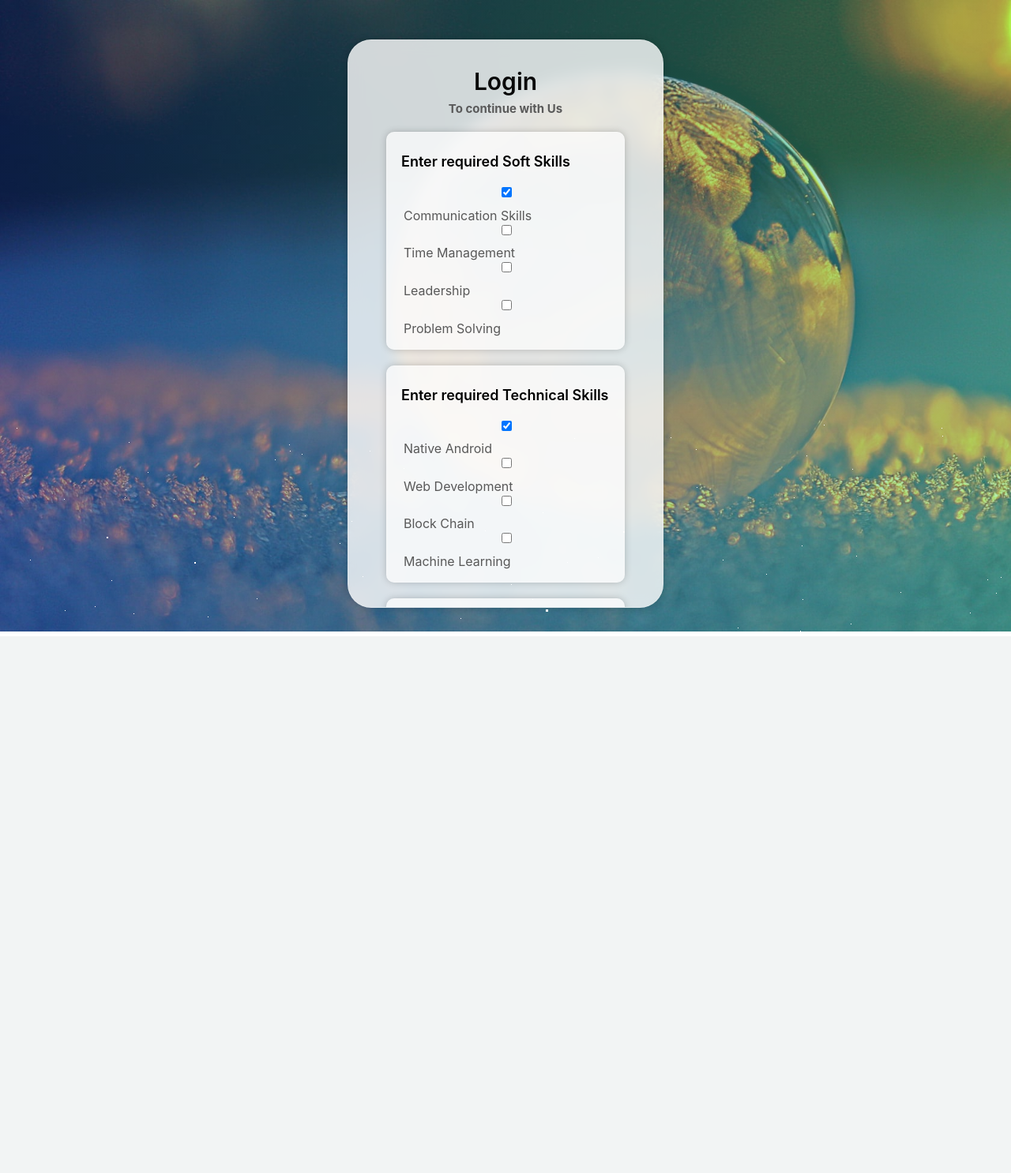
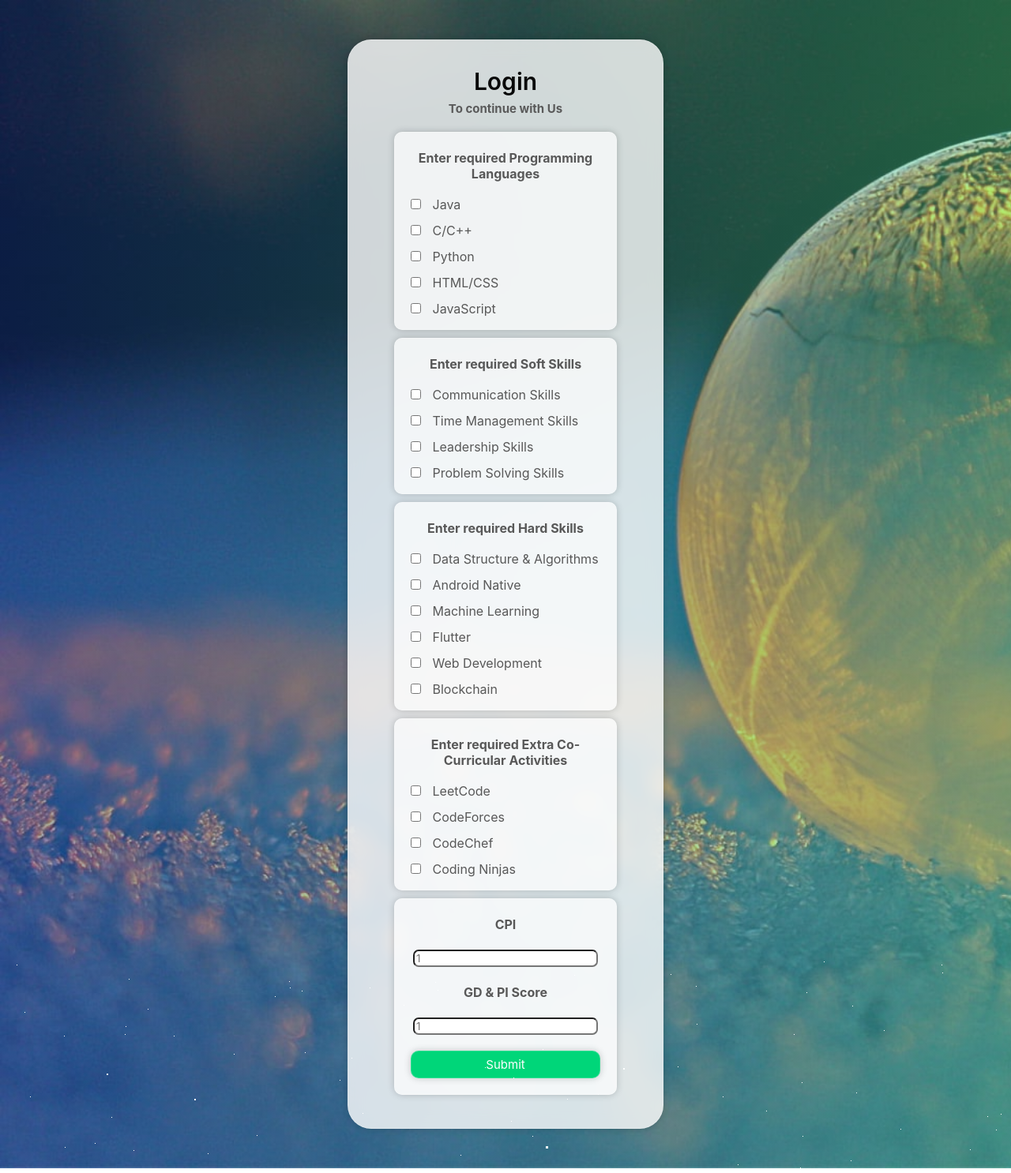
Before and after one commit to konpeeyush/GLAthon, a Flask app: template templates/login.html in a window 1280 px wide. Shown: the whole page at 79% size. Before the commit the page ends 806 px from the top, so only its background shows below. Run offline with Flask 2, Linux system fonts and the light colour scheme; the template is opened without the code that fills it, so the values that code supplies are empty; parts of the project's set-up code (start-up, migrations or seed data) failed here and were passed over.

Commit message:
Adding changes

```diff
--- a/static/styles/login.css
+++ b/static/styles/login.css
@@ -7,7 +7,13 @@ html {
     margin: 0;
     padding: 0;
     color: #585858;
+    /* max-width: 100%; */
+    /* overflow-x:hidden; */
+    /* overflow-y: hidden; */
+    /* height: 100%; */
+    /* height: fit-content; */
 }
+
 
 * {
     box-sizing: border-box;
@@ -86,11 +92,11 @@ ol {
 
 .w3l-login {
     position: relative;
-    height: 100vh;
+    /* height: 100vh; */
     background: url(/static/assets/loginPage/bgimage.jpg) no-repeat 0px 0px;
     background-size: cover;
-    max-height: 100vh;
-    overflow: hidden;
+    /* max-height: 100vh; */
+    /* overflow: hidden; */
 }
 
 .logo {
@@ -115,8 +121,8 @@ ol {
     border-radius: 30px;
     border: 1px solid rgba(255, 255, 255, 0.18);
     box-shadow: 0 0 10px 0 rgba(0, 0, 0, 0.2);
-    max-height: 90vh;
-    overflow: scroll;
+    /* min-height: 100vh; */
+    /* overflow: scroll; */
 }
 
 .w3l-login .form-section h3 {
@@ -136,7 +142,7 @@ ol {
 }
 
 .w3l-login .form-section .field {
-    /*border: 2px solid red;*/
+    border: 2px solid red;
     padding: 1rem 1rem;
     margin-bottom: 20px;
     vertical-align: middle;
@@ -165,10 +171,19 @@ ol {
     color: #5a5a5a;
     outline: none;
     transition: all 10ms ease;
-    display:block;
+    display:inline;
     margin-bottom: 10px;
     /*margin-left: auto;*/
     /*margin-right: auto;*/
+}
+
+label,input{
+    display: inline-block;
+    vertical-align: middle;
+}
+input[type="checkbox"]
+{
+    vertical-align:middle;
 }
 
 .w3l-login .form-section .field input[type="checkbox"] {
@@ -178,6 +193,8 @@ ol {
     bottom: 1px;
 
 }
+
+
 
 .w3l-login .form-section .field input[type="checkbox"]:checked {
     background-color: #337ab7;
@@ -197,8 +214,49 @@ ol {
 .w3l-login .form-section .field input:focus {
     background: #fff;
     color: #090909;
-    border: 2px solid #00d679;
+    /* border: 2px solid #00d679; */
     border-radius: 10px;
+}
+/* #formId{
+    background-color: #00d679;
+} */
+.check{
+    /* background-color: whitesmoke;
+    filter: blur(8px); */
+    /* -webkit-filter: blur(8px); */
+    margin: 10px;
+    padding: 10px;
+    background-color: rgba(255, 255, 255, 0.7);
+    border-radius: 10px;
+    border: 1px solid rgba(255, 255, 255, 0.18);
+    box-shadow: 0 0 10px 0 rgba(0, 0, 0, 0.2);
+}
+.check legend{
+    margin: 12px;
+    padding: 0px;
+}
+.check input{
+    margin: 10px;
+}
+
+.check input[type=number]{
+    width: 90%;
+    border-radius: 7px;
+}
+
+
+.btn-submit{
+    width: 92%;
+    border-radius: 8px;
+    height: 35px;
+    margin: 10px;
+    padding: 6px;
+    font-size: 15px;
+    color: white;
+    border-radius: 10px;
+    border: 1px solid rgba(255, 255, 255, 0.18);
+    box-shadow: 0 0 10px 0 rgba(0, 0, 0, 0.2);
+    background-color: #00d679;
 }
 
 .w3l-login button.btn {
--- a/templates/login.html
+++ b/templates/login.html
@@ -18,43 +18,119 @@
                     <h6>To continue with Us</h6>
                     <form action="#" , method="POST">
 
+
+
+
+
                         <!-- Soft Skills -->
-                        <div class="field">
-                            <legend>Enter required Soft Skills</legend>
-                            <input type="checkbox" name="communicationSkills" id="communicationSkills" checked>
-                            <label for="communicationSkills"><span>Communication Skills</span></label>
+                        <!-- <div class="field">
 
-                            <input type="checkbox" name="timeManagement" id="timeManagement">
-                            <label for="timeManagement"><span>Time Management</span> </label>
+                            <legend>Enter required Soft Skills</legend> -->
+                            <!-- <div class="align">
+                                <input type="checkbox" name="communicationSkills">
+                            <label for="communicationSkills">
+                            <span>communication Skills</span>
+                            </label>
+                            <input type="checkbox" name="timeManagement">
+                            <label for="timeManagement">Time Management</label>
+                            <input type="checkbox" name="leadership">
+                            <label for="leadership">
+                            Leadership
+                            </label>
+                            <input type="checkbox" name="problemSolving">
+                            <label for="problemSolving">Problem Solving</label>
+                            </div> -->
 
-                            <input type="checkbox" name="leadership" id="leadership">
-                            <label for="leadership"><span>Leadership</span></label>
+                        <!-- </div> -->
 
-                            <input type="checkbox" name="problemSolving" id="problemSolving">
-                            <label for="problemSolving"><span>Problem Solving</span></label>
+
+
+                        <div class="check" id="formId">
+                            <form action="/action_page.php">
+                                <legend><strong><center>Enter required Programming Languages</center></strong></legend>
+                                <input type="checkbox" name="Java">
+                                <label for="Java">Java</label><br>
+                                <input type="checkbox" name="C/C++">
+                                <label for="C/C++">C/C++</label><br>
+                                <input type="checkbox" name="Python">
+                                <label for="Python">Python</label><br>
+                                <input type="checkbox" name="HTML/CSS">
+                                <label for="HTML/CSS">HTML/CSS</label><br>
+                                <input type="checkbox" name="JavaScript">
+                                <label for="JavaScript">JavaScript</label><br>
+                            </form>
                         </div>
 
-                        <!-- Technical Skills -->
-                        <div class="field">
-                            <legend>Enter required Technical Skills</legend>
-                            <input type="checkbox" name="android" id="android" checked>
-                            <label for="android"><span>Native Android</span></label>
 
-                            <input type="checkbox" name="web" id="web">
-                            <label for="web"><span>Web Development</span></label>
+                        <div class="check" id="formId">
+                            <form action="/action_page.php">
+                                <legend><strong><center>Enter required Soft Skills</center></strong></legend>
+                                <input type="checkbox" name="communicationSkills">
+                                <label for="communicationSkills">Communication Skills</label><br>
+                                <input type="checkbox" name="timeManagement">
+                                <label for="timeManagement">Time Management Skills</label><br>
+                                <input type="checkbox" name="leadership">
+                                <label for="leadership">Leadership Skills</label><br>
+                                <input type="checkbox" name="problemSolving">
+                                <label for="problemSolving">Problem Solving Skills</label><br>
+                            </form>
+                        </div>
 
-                            <input type="checkbox" name="blockchain" id="blockchain">
-                            <label for="blockchain"><span>Block Chain</span></label>
 
-                            <input type="checkbox" name="machineLeaning" id="machineLearning">
-                            <label for="machineLearning"><span>Machine Learning</span></label>
+                        <div class="check" id="formId">
+                            <form action="/action_page.php">
+                                <legend><strong><center>Enter required Hard Skills</center></strong></legend>
+                                <input type="checkbox" name="DSA">
+                                <label for="DSA">Data Structure & Algorithms</label><br>
+                                <input type="checkbox" name="AndroidNative">
+                                <label for="AndroidNative">Android Native</label><br>
+                                <input type="checkbox" name="MachineLearning">
+                                <label for="MachineLearning">Machine Learning</label><br>
+                                <input type="checkbox" name="Flutter">
+                                <label for="Flutter">Flutter</label><br>
+                                <input type="checkbox" name="WebD">
+                                <label for="WebD">Web Development</label><br>
+                                <input type="checkbox" name="BlockChain">
+                                <label for="BlockChain">Blockchain</label><br>
+                            </form>
                         </div>
-                        <!-- Projects -->
-                        <div class="field">
-                            <legend>Enter number of Projects</legend>
-                            <input type="number" class="projects" id="projects">
+
+
+
+                        <div class="check" id="formId">
+                            <form action="/action_page.php">
+                                <legend><strong><center>Enter required Extra Co-Curricular Activities</center></strong></legend>
+                                <input type="checkbox" name="LeetCode">
+                                <label for="LeetCode">LeetCode</label><br>
+                                <input type="checkbox" name="CodeForces">
+                                <label for="CodeForces">CodeForces</label><br>
+                                <input type="checkbox" name="CodeChef">
+                                <label for="CodeChef">CodeChef</label><br>
+                                <input type="checkbox" name="Coding Ninjas">
+                                <label for="Coding Ninjas">Coding Ninjas</label><br>
+                            </form>
                         </div>
-                        <button type="submit" class="btn btn-primary theme-button mt-4" value="predict">Submit</button>
+
+                        <div class="check" id="fromId">
+                            <legend><strong><center>CPI</center></strong></legend>
+                            <center><input type="number" class="projects" id="projects" placeholder="1"></center>
+                            <legend><strong><center>GD & PI Score</center></strong></legend>
+                            <center><input type="number" class="projects" id="projects" placeholder="1"></center>
+
+
+                            <center><button type="submit" class="btn-submit" value="predict">Submit</button></center>
+                        </div>
+
+
+
+
+
+
+
+                        <!-- <div class="field">
+
+                        </div> -->
+
                     </form>
                 </div>
             </div>
```
